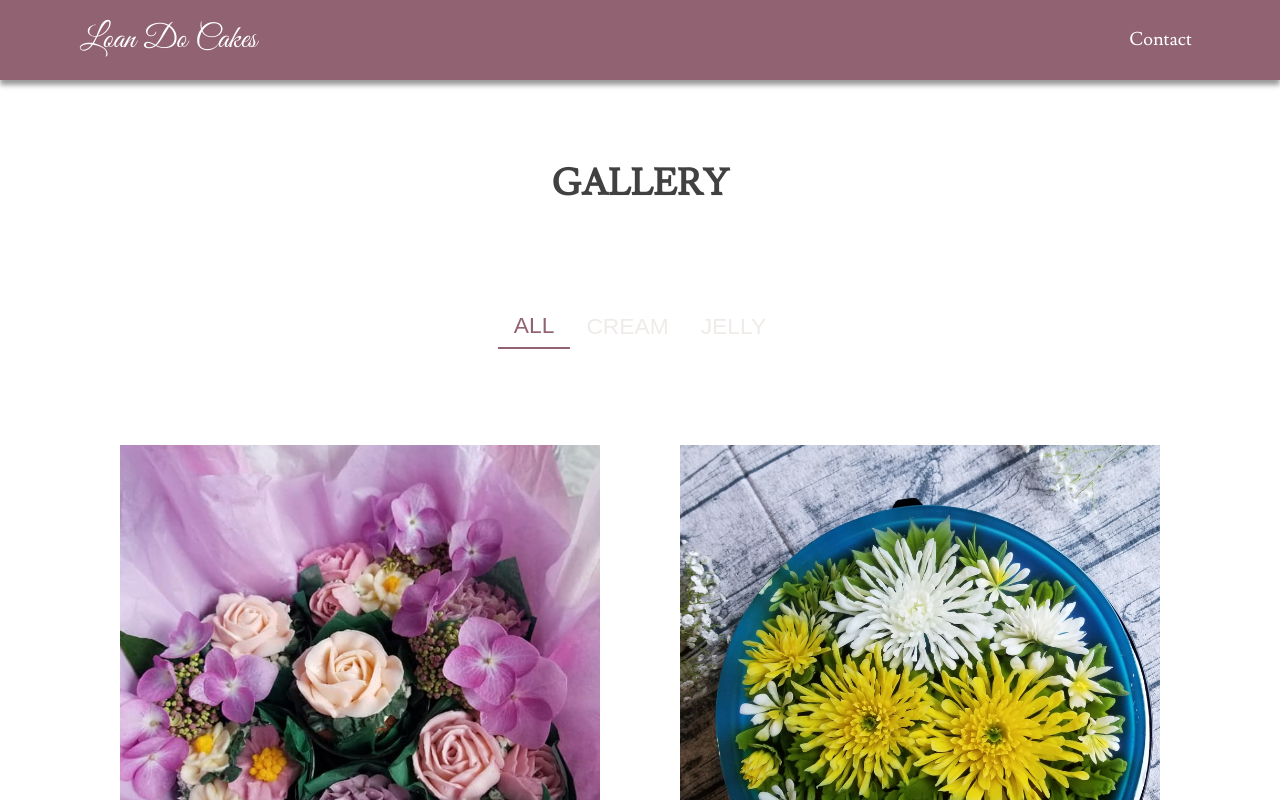
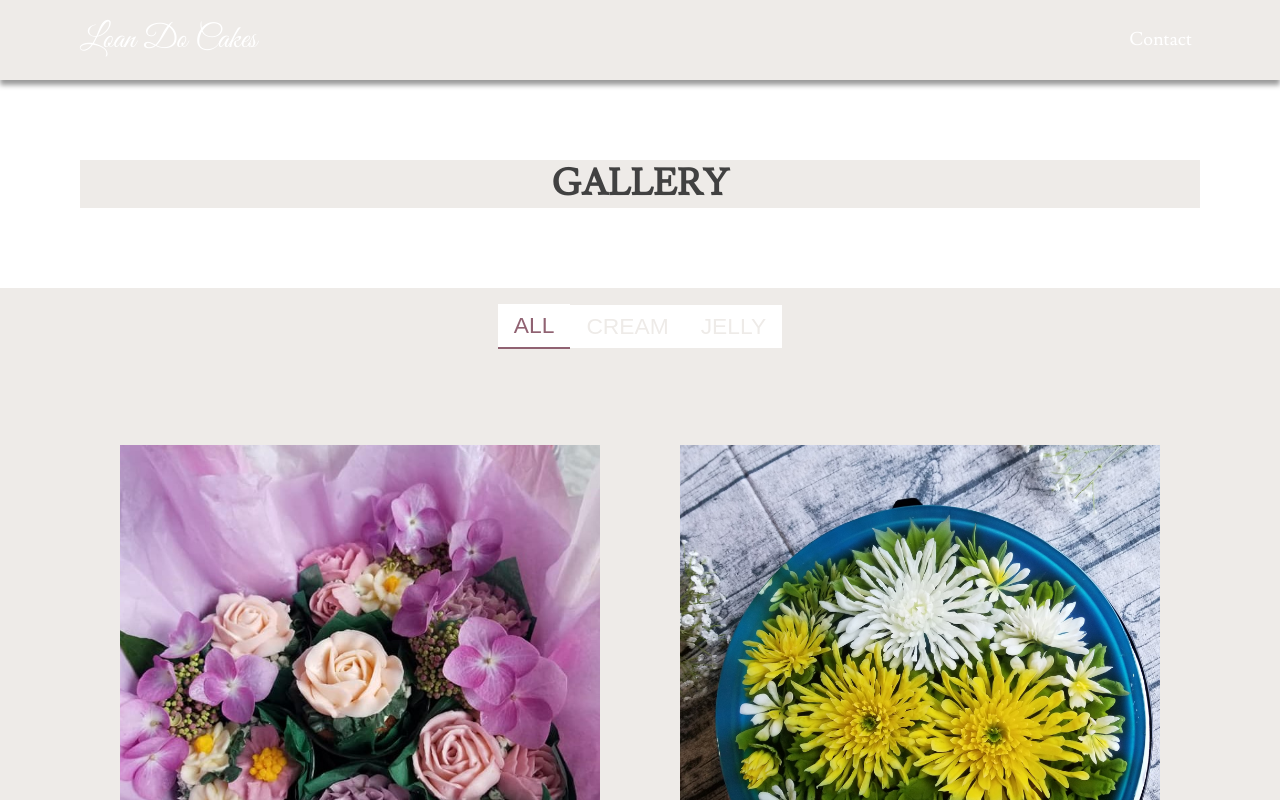
Before and after one commit to nhahuynh/ldcakes, a React (Create React App) app: page /#/gallery in a window 1280 px wide. Shown: the top 800 px of the page. Built offline with nearby package versions, Linux system fonts and the light colour scheme.

Commit message:
changed bg color

```diff
--- a/src/components/App.css
+++ b/src/components/App.css
@@ -3,6 +3,7 @@
   margin: 0;
   padding: 0;
   box-sizing: border-box;
+  background: var(--background-color);
 }
 
 body::-webkit-scrollbar {
```
